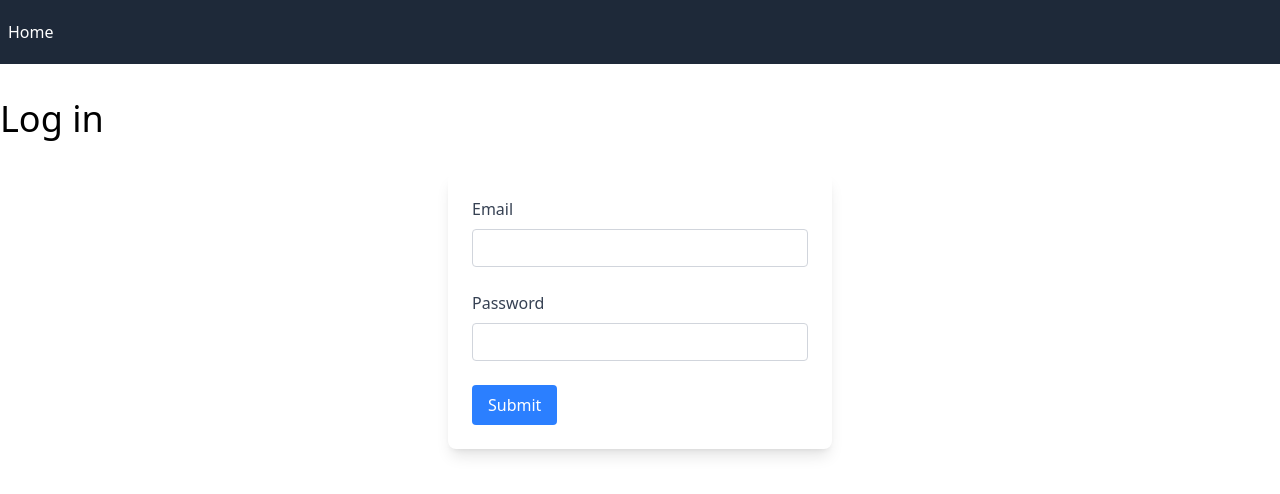
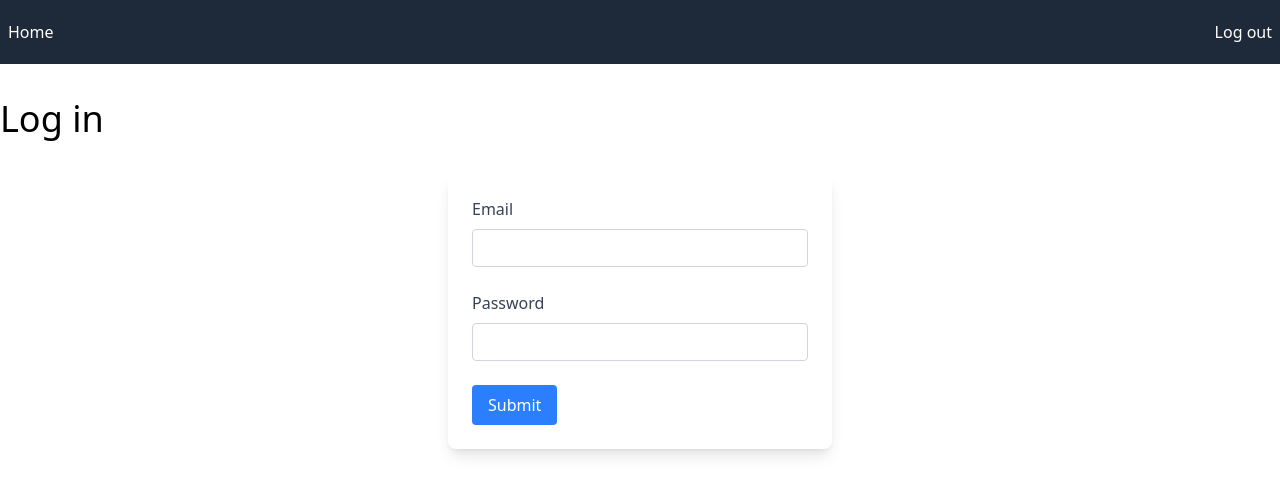
Before and after one commit to Saathik-Basha/smart-album-frontend, a React (Vite) app: page /login in a window 1280 px wide. Shown: the top 494 px of the page. Built offline with nearby package versions, Linux system fonts and the light colour scheme; no server answers.

Commit message:
Navbar logout

```diff
--- a/src/components/NavBar/NavBar.jsx
+++ b/src/components/NavBar/NavBar.jsx
@@ -1,13 +1,28 @@
-import React from "react";
+import { useCookies } from "react-cookie";
 
 export const NavBar = () => {
+    const [, , removeCookie] = useCookies([
+        "AccessToken",
+        "RefreshToken",
+        "userId",
+    ]);
+
+    const logout = () => {
+        removeCookie("AccessToken");
+        removeCookie("RefreshToken");
+        removeCookie("userId");
+    };
+
     return (
         <div className="bg-gray-800">
             <div className="mx-auto px-2 max-w-7xl">
-        <div className="relative flex h-16 items-center justify-start">
+                <div className="relative flex h-16 items-center justify-between">
                     <a href="/" className="text-white">
                         Home
                     </a>
+                    <button className="text-white" onClick={logout}>
+                        Log out
+                    </button>
                 </div>
             </div>
         </div>
```
Lines whose indentation alone changed are shown as unchanged.
